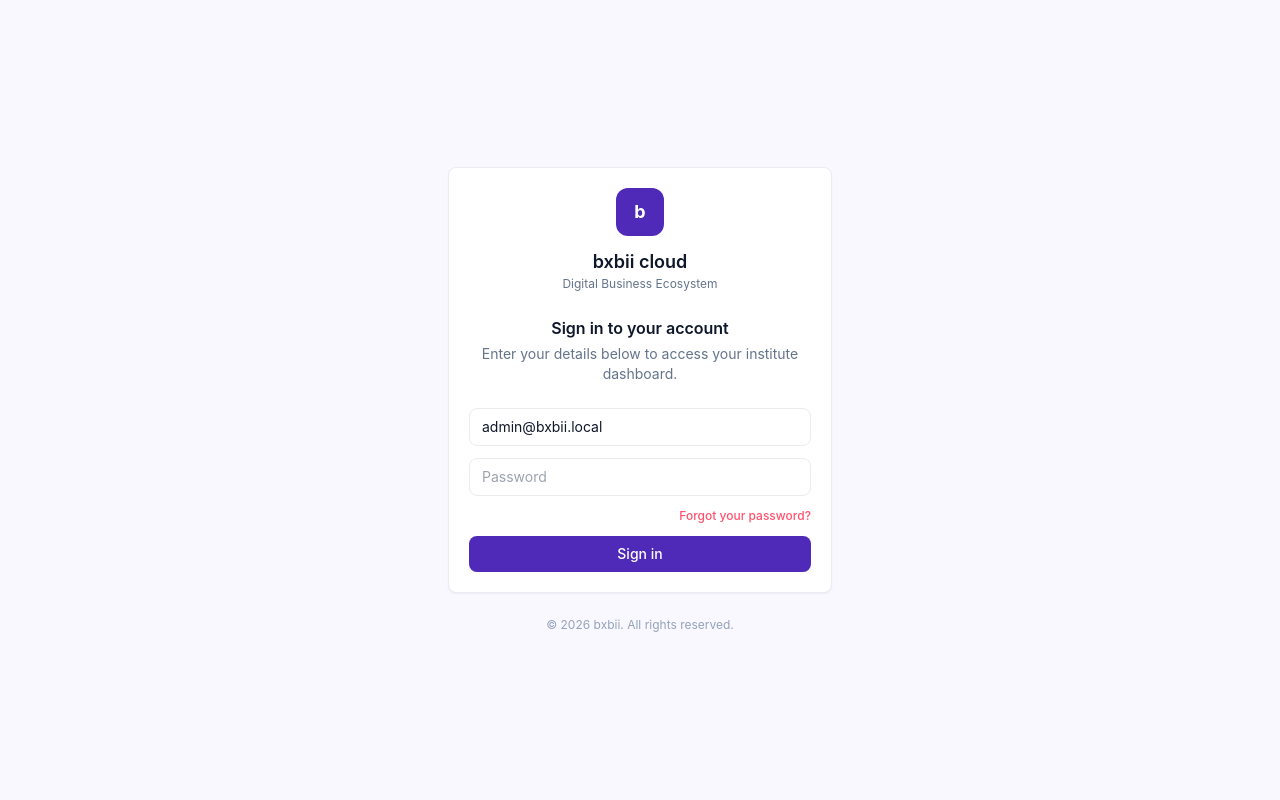
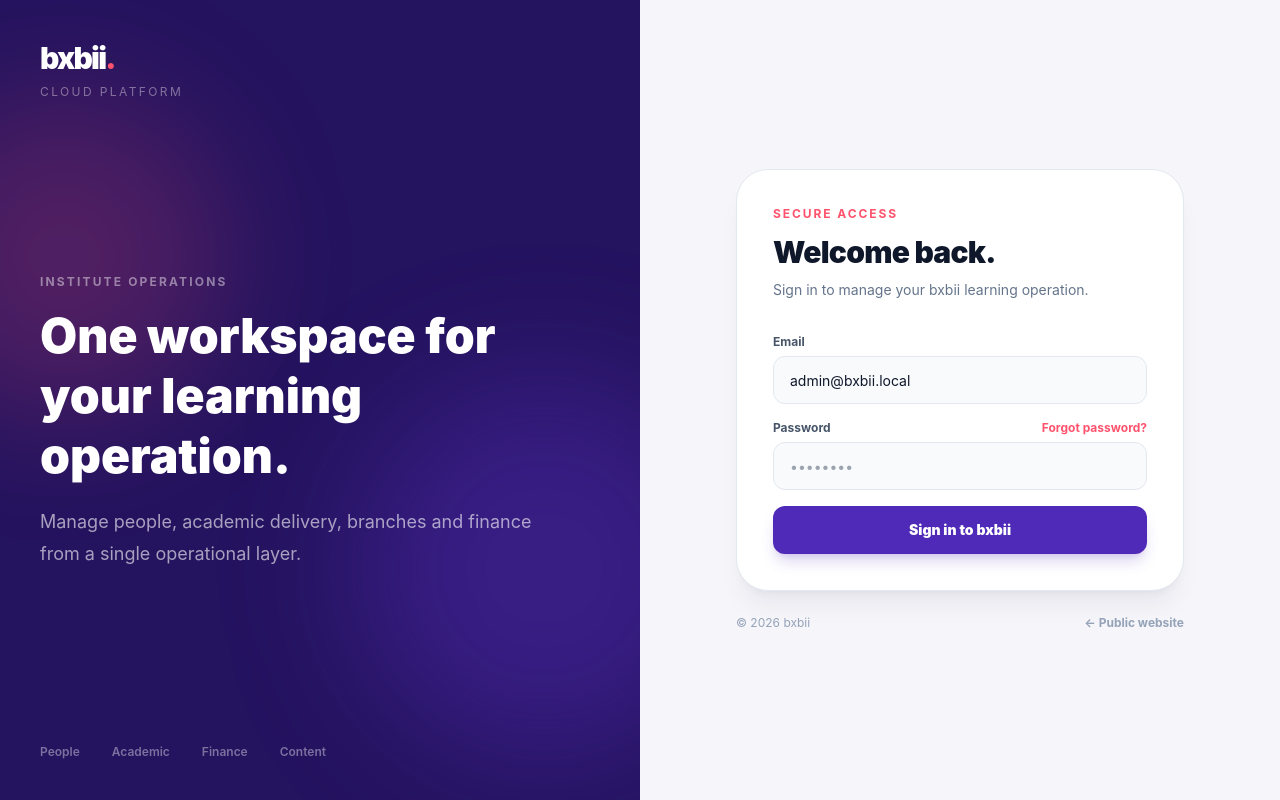
Before and after one commit to issaalazrihd-max/bxbii-ecosystem, a Next.js app in the folder edusec-cloud/apps/web/: page /login in a window 1280 px wide. Built offline with nearby package versions, Linux system fonts and the light colour scheme; no server answers.

Commit message:
Redesign bxbii admin login

```diff
--- a/edusec-cloud/apps/web/src/app/login/page.tsx
+++ b/edusec-cloud/apps/web/src/app/login/page.tsx
@@ -1,10 +1,9 @@
 "use client";
 
+import Link from "next/link";
 import { useState } from "react";
 import { useRouter } from "next/navigation";
 import { api, setTokens } from "@/lib/api-client";
-import { Button } from "@/components/ui/button";
-import { Card } from "@/components/ui/card";
 
 export default function LoginPage() {
   const router = useRouter();
@@ -15,80 +14,43 @@ export default function LoginPage() {
 
   const onSubmit = async (e: React.FormEvent) => {
     e.preventDefault();
-    setLoading(true);
-    setError(null);
+    setLoading(true); setError(null);
     try {
       const result = await api.login(email, password);
       setTokens(result);
       router.push("/dashboard");
     } catch (err) {
       setError((err as Error).message);
-    } finally {
-      setLoading(false);
-    }
+    } finally { setLoading(false); }
   };
 
   return (
-    <div className="flex min-h-screen items-center justify-center bg-surface-subtle px-4">
-      <div className="w-full max-w-sm">
-        <Card className="w-full">
-          <div className="mb-6 flex flex-col items-center text-center">
-            <div className="mb-3 flex h-12 w-12 items-center justify-center rounded-xl bg-brand text-lg font-bold text-white">
-              b
-            </div>
-            <h1 className="text-lg font-semibold text-slate-900">bxbii cloud</h1>
-            <p className="text-xs text-slate-500">Digital Business Ecosystem</p>
+    <main className="min-h-screen bg-[#F6F5FA] lg:grid lg:grid-cols-2">
+      <section className="relative hidden overflow-hidden bg-[#24135F] p-10 text-white lg:flex lg:flex-col lg:justify-between">
+        <div className="absolute -start-24 top-24 h-80 w-80 rounded-full bg-accent/20 blur-3xl" />
+        <div className="absolute -end-24 bottom-10 h-96 w-96 rounded-full bg-brand-light/30 blur-3xl" />
+        <div className="relative"><div className="text-3xl font-black tracking-[-.06em]">bxbii<span className="text-accent">.</span></div><p className="mt-2 text-xs uppercase tracking-[.2em] text-white/40">Cloud platform</p></div>
+        <div className="relative max-w-lg"><p className="text-xs font-bold uppercase tracking-[.18em] text-white/45">Institute operations</p><h1 className="mt-4 text-5xl font-black leading-tight">One workspace for your learning operation.</h1><p className="mt-5 text-lg leading-8 text-white/60">Manage people, academic delivery, branches and finance from a single operational layer.</p></div>
+        <div className="relative flex gap-8 text-xs font-semibold text-white/40"><span>People</span><span>Academic</span><span>Finance</span><span>Content</span></div>
+      </section>
+
+      <section className="flex min-h-screen items-center justify-center px-5 py-12">
+        <div className="w-full max-w-md">
+          <div className="mb-8 lg:hidden"><div className="text-3xl font-black tracking-[-.06em] text-brand">bxbii<span className="text-accent">.</span></div><p className="mt-1 text-[10px] uppercase tracking-[.2em] text-slate-400">Cloud platform</p></div>
+          <div className="rounded-[2rem] border border-slate-200 bg-white p-7 shadow-xl shadow-slate-900/5 sm:p-9">
+            <p className="text-xs font-bold uppercase tracking-[.16em] text-accent">Secure access</p>
+            <h2 className="mt-3 text-3xl font-black tracking-tight text-slate-900">Welcome back.</h2>
+            <p className="mt-2 text-sm leading-6 text-slate-500">Sign in to manage your bxbii learning operation.</p>
+            <form onSubmit={onSubmit} className="mt-8 space-y-4">
+              <div><label className="mb-1.5 block text-xs font-bold text-slate-600">Email</label><input type="email" required value={email} onChange={(e) => setEmail(e.target.value)} placeholder="you@company.com" className="h-12 w-full rounded-xl border border-slate-200 bg-slate-50 px-4 text-sm outline-none transition focus:border-brand/40 focus:bg-white focus:ring-4 focus:ring-brand/5" /></div>
+              <div><div className="mb-1.5 flex items-center justify-between"><label className="text-xs font-bold text-slate-600">Password</label><a href="mailto:admin@bxbii.local?subject=Password%20reset" className="text-xs font-bold text-accent hover:underline">Forgot password?</a></div><input type="password" required value={password} onChange={(e) => setPassword(e.target.value)} placeholder="••••••••" className="h-12 w-full rounded-xl border border-slate-200 bg-slate-50 px-4 text-sm outline-none transition focus:border-brand/40 focus:bg-white focus:ring-4 focus:ring-brand/5" /></div>
+              {error && <div className="rounded-xl border border-red-200 bg-red-50 px-4 py-3 text-sm text-status-danger">{error}</div>}
+              <button type="submit" disabled={loading} className="h-12 w-full rounded-xl bg-brand text-sm font-black text-white shadow-lg shadow-brand/20 transition hover:bg-brand-light disabled:opacity-50">{loading ? "Signing in…" : "Sign in to bxbii"}</button>
+            </form>
           </div>
-
-          <h2 className="mb-1 text-center text-base font-semibold text-slate-900">
-            Sign in to your account
-          </h2>
-          <p className="mb-6 text-center text-sm text-slate-500">
-            Enter your details below to access your institute dashboard.
-          </p>
-
-          <form onSubmit={onSubmit} className="space-y-3">
-            <div>
-              <input
-                type="email"
-                required
-                placeholder="Email"
-                value={email}
-                onChange={(e) => setEmail(e.target.value)}
-                className="w-full rounded border border-surface-border px-3 py-2 text-sm focus:border-accent focus:outline-none"
-              />
-            </div>
-            <div>
-              <input
-                type="password"
-                required
-                placeholder="Password"
-                value={password}
-                onChange={(e) => setPassword(e.target.value)}
-                className="w-full rounded border border-surface-border px-3 py-2 text-sm focus:border-accent focus:outline-none"
-              />
-            </div>
-
-            <div className="flex justify-end">
-              <a
-                href="mailto:admin@bxbii.local?subject=Password%20reset"
-                className="text-xs font-medium text-accent hover:underline"
-              >
-                Forgot your password?
-              </a>
-            </div>
-
-            {error && <p className="text-sm text-status-danger">{error}</p>}
-            <Button type="submit" disabled={loading} className="w-full">
-              {loading ? "Signing in..." : "Sign in"}
-            </Button>
-          </form>
-        </Card>
-
-        <p className="mt-6 text-center text-xs text-slate-400">
-          © {new Date().getFullYear()} bxbii. All rights reserved.
-        </p>
-      </div>
-    </div>
+          <div className="mt-6 flex items-center justify-between text-xs text-slate-400"><span>© {new Date().getFullYear()} bxbii</span><Link href="/" className="font-bold hover:text-brand">← Public website</Link></div>
+        </div>
+      </section>
+    </main>
   );
 }
```
